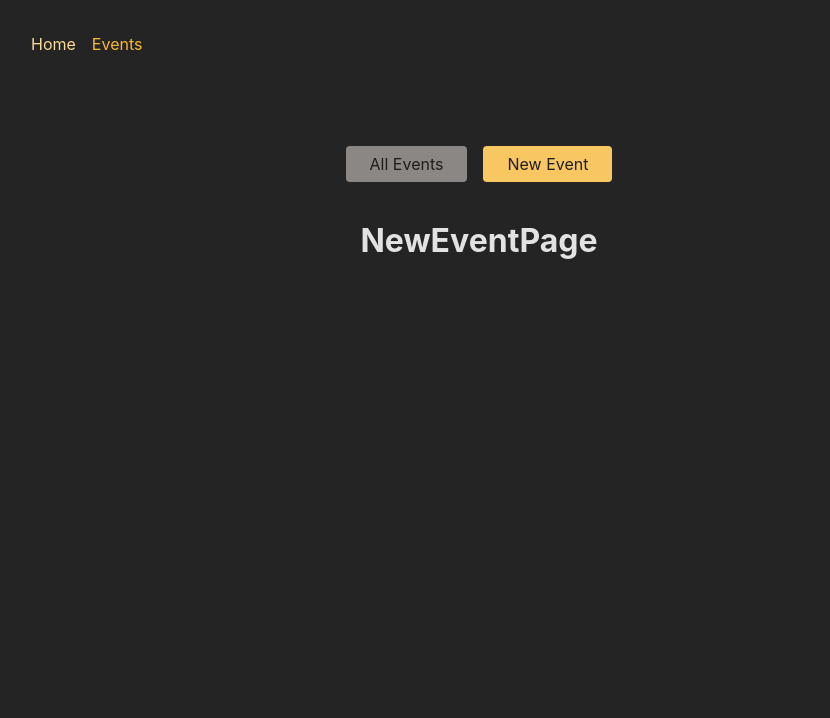
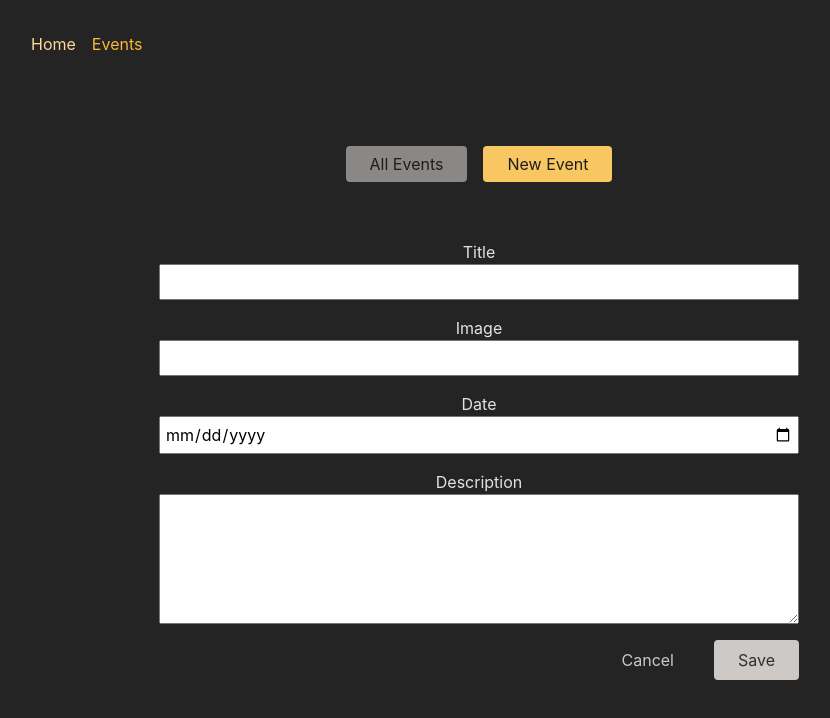
Before and after one commit to mohamedsaidumn/react-complete-guide-part-15, a React (Create React App) app in the folder frontend/: page /events/new in a window 1280 px wide. Shown: the top 718 px of the page, without its empty margins (161-991 px from the left). Built offline with nearby package versions, Linux system fonts and the light colour scheme.

Commit message:
use nested routes so you can use the same loader for children pages, but remember you get access to higher level loader by using using useRouterLoaderDate and provifing id of the route.

```diff
--- a/frontend/src/App.tsx
+++ b/frontend/src/App.tsx
@@ -28,11 +28,14 @@ const router = createBrowserRouter([
           },
           {
             path: ":eventId",
-            element: <EventDetailPage />,
+            id: "event-detail",
             loader: eventsDetailLoader,
+            children: [
+              { index: true, element: <EventDetailPage /> },
+              { path: "edit", element: <EditEventPage /> },
+            ],
           },
           { path: "new", element: <NewEventPage /> },
-          { path: ":eventId/edit", element: <EditEventPage /> },
         ],
       },
     ],
--- /dev/null
+++ b/frontend/src/components/EventForm.tsx
@@ -0,0 +1,70 @@
+import { useNavigate } from "react-router-dom";
+
+import classes from "./EventForm.module.css";
+import { Interface } from "readline";
+import { EventsType } from "../types";
+
+interface EventFormProps {
+  event?: EventsType;
+  method?: any;
+}
+function EventForm(props: EventFormProps) {
+  const { event, method } = props;
+  const navigate = useNavigate();
+  function cancelHandler() {
+    navigate("..");
+  }
+
+  return (
+    <form className={classes.form}>
+      <p>
+        <label htmlFor="title">Title</label>
+        <input
+          id="title"
+          type="text"
+          name="title"
+          required
+          defaultValue={event ? event.title : ""}
+        />
+      </p>
+      <p>
+        <label htmlFor="image">Image</label>
+        <input
+          id="image"
+          type="url"
+          name="image"
+          required
+          defaultValue={event ? event.image : ""}
+        />
+      </p>
+      <p>
+        <label htmlFor="date">Date</label>
+        <input
+          id="date"
+          type="date"
+          name="date"
+          required
+          defaultValue={event ? event.date : ""}
+        />
+      </p>
+      <p>
+        <label htmlFor="description">Description</label>
+        <textarea
+          id="description"
+          name="description"
+          rows={5}
+          required
+          defaultValue={event ? event.description : ""}
+        />
+      </p>
+      <div className={classes.actions}>
+        <button type="button" onClick={cancelHandler}>
+          Cancel
+        </button>
+        <button>Save</button>
+      </div>
+    </form>
+  );
+}
+
+export default EventForm;
--- a/frontend/src/components/EventItem.js
+++ b/frontend/src/components/EventItem.js
@@ -1,4 +1,5 @@
-import classes from './EventItem.module.css';
+import classes from "./EventItem.module.css";
+import { Link } from "react-router-dom";
 
 function EventItem({ event }) {
   function startDeleteHandler() {
@@ -12,7 +13,7 @@ function EventItem({ event }) {
       <time>{event.date}</time>
       <p>{event.description}</p>
       <menu className={classes.actions}>
-        <a href="edit">Edit</a>
+        <Link to="edit">Edit</Link>
         <button onClick={startDeleteHandler}>Delete</button>
       </menu>
     </article>
--- a/frontend/src/pages/EditEventPage.tsx
+++ b/frontend/src/pages/EditEventPage.tsx
@@ -1,5 +1,9 @@
+import { useRouteLoaderData } from "react-router-dom";
+import EventForm from "../components/EventForm";
+
 function EditEventPage() {
-  return <h1>EditEventPage</h1>;
+  const data: any = useRouteLoaderData("event-detail");
+  return <EventForm event={data.event} />;
 }
 
 export default EditEventPage;
--- a/frontend/src/pages/EventDetailPage.tsx
+++ b/frontend/src/pages/EventDetailPage.tsx
@@ -1,11 +1,11 @@
 import { Fragment } from "react";
 import { useParams } from "react-router-dom";
 import { json } from "react-router-dom";
-import { useLoaderData } from "react-router-dom";
+import { useRouteLoaderData } from "react-router-dom";
 import EventItem from "../components/EventItem";
 function EventDetailPage() {
   const params = useParams();
-  const data: any = useLoaderData();
+  const data: any = useRouteLoaderData("event-detail");
 
   return (
     <Fragment>
--- a/frontend/src/pages/NewEventPage.tsx
+++ b/frontend/src/pages/NewEventPage.tsx
@@ -1,5 +1,7 @@
+import EventForm from "../components/EventForm";
+
 function NewEventPage() {
-  return <h1>NewEventPage</h1>;
+  return <EventForm />;
 }
 
 export default NewEventPage;
```
Also changed, not shown: frontend/src/components/EventForm.js (deleted, +0 -39 lines).
